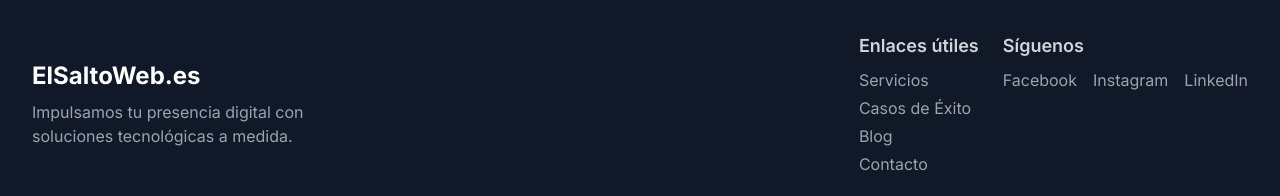
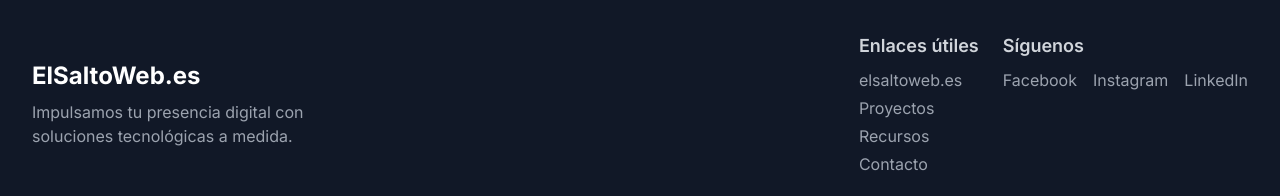
Before and after one commit to AndrewUru/power-qr, a Next.js app: page / in a window 1280 px wide. Shown: the part 1781-1977 px from the top of the page. Built offline with nearby package versions, Linux system fonts and the light colour scheme.

Commit message:
confirmar

```diff
--- a/components/Footer.tsx
+++ b/components/Footer.tsx
@@ -17,22 +17,34 @@
             </h4>
             <ul className="space-y-1">
               <li>
-                <a href="/servicios" className="hover:text-white transition">
-                  Servicios
+                <a
+                  href="https://www.elsaltoweb.es"
+                  className="hover:text-white transition"
+                >
+                  elsaltoweb.es
                 </a>
               </li>
               <li>
-                <a href="/testimonials" className="hover:text-white transition">
-                  Casos de Éxito
+                <a
+                  href="https://www.elsaltoweb.es/proyectos"
+                  className="hover:text-white transition"
+                >
+                  Proyectos
                 </a>
               </li>
               <li>
-                <a href="/blog" className="hover:text-white transition">
-                  Blog
+                <a
+                  href="https://www.elsaltoweb.es/recursos"
+                  className="hover:text-white transition"
+                >
+                  Recursos
                 </a>
               </li>
               <li>
-                <a href="/contacto" className="hover:text-white transition">
+                <a
+                  href="mailto:atobio459@gmail.com"
+                  className="hover:text-white transition"
+                >
                   Contacto
                 </a>
               </li>
```
